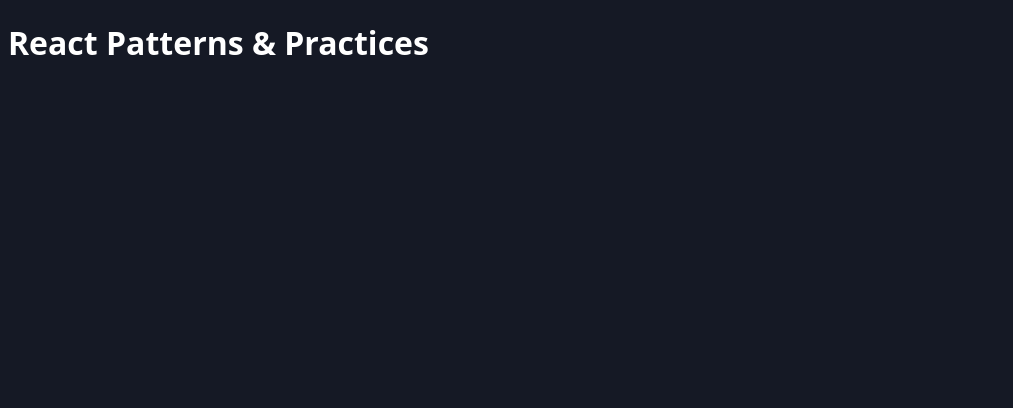
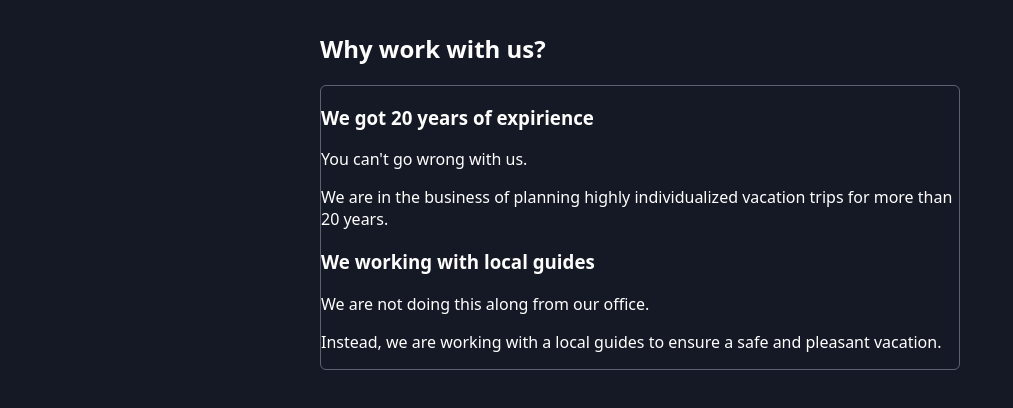
Before and after one commit to dosantosdev/react-patterns, a React (Vite) app: page / in a window 1280 px wide. Shown: the top 408 px of the page, without its empty margins (0-1013 px from the left). Built offline with nearby package versions, Linux system fonts and the light colour scheme.

Commit message:
Add Accordion and AccordionItem components with initial implementation in App

```diff
--- a/src/App.jsx
+++ b/src/App.jsx
@@ -1,5 +1,34 @@
+import Accordion from "./components/Accordion/Accordion.jsx";
+import AccordionItem from "./components/Accordion/AccordionItem.jsx";
+
 function App() {
-  return <h1>React Patterns & Practices</h1>;
+  return (
+    <main>
+      <section>
+        <h2>Why work with us?</h2>
+        <Accordion className="accordion">
+          <AccordionItem title="We got 20 years of expirience">
+            <article>
+              <p>You can&apos;t go wrong with us.</p>
+              <p>
+                We are in the business of planning highly individualized
+                vacation trips for more than 20 years.
+              </p>
+            </article>
+          </AccordionItem>
+          <AccordionItem title="We working with local guides">
+            <article>
+              <p>We are not doing this along from our office.</p>
+              <p>
+                Instead, we are working with a local guides to ensure a safe and
+                pleasant vacation.
+              </p>
+            </article>
+          </AccordionItem>
+        </Accordion>
+      </section>
+    </main>
+  );
 }
 
 export default App;
--- /dev/null
+++ b/src/components/Accordion/Accordion.jsx
@@ -0,0 +1,3 @@
+export default function Accordion({ children, className }) {
+  return <ul className={className}>{children}</ul>;
+}
--- /dev/null
+++ b/src/components/Accordion/AccordionItem.jsx
@@ -0,0 +1,8 @@
+export default function AccordionItem({ className, title, children }) {
+  return (
+    <li className={className}>
+      <h3>{title}</h3>
+      <div>{children}</div>
+    </li>
+  );
+}
```
